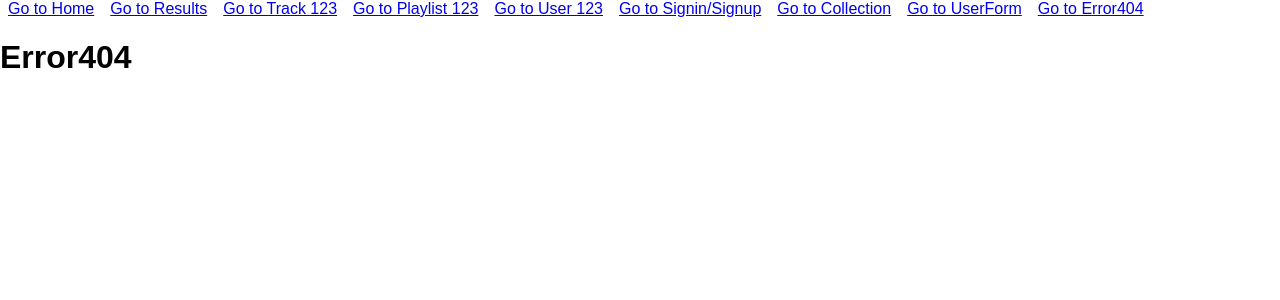
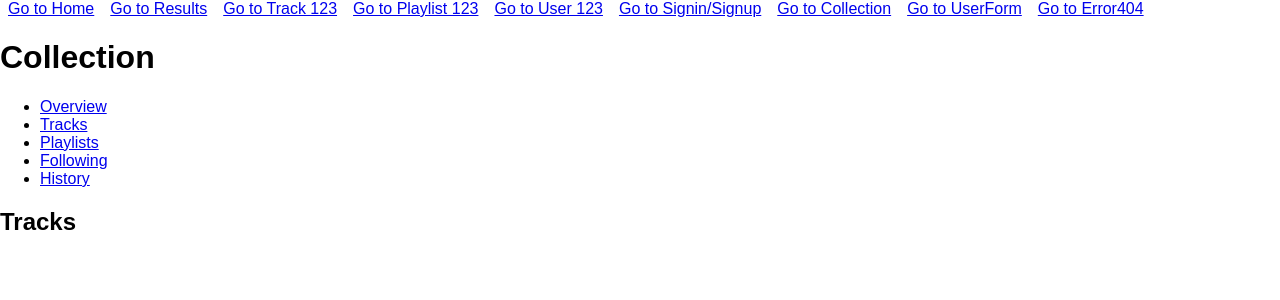
Before and after one commit to allen4dev/4_new_soundcloud, a React (Create React App) app: page /me/tracks in a window 1280 px wide. Shown: the top 300 px of the page. Built offline with nearby package versions, Linux system fonts and the light colour scheme.

Commit message:
[Add] Collection nested routes

```diff
--- /dev/null
+++ b/src/pages/Collection/containers/Following.jsx
@@ -0,0 +1,13 @@
+import React, { Component } from 'react';
+
+export class Following extends Component {
+  render() {
+    return (
+      <section className="Collection-following">
+        <h1>Following</h1>
+      </section>
+    );
+  }
+}
+
+export default Following;
--- /dev/null
+++ b/src/pages/Collection/containers/History.jsx
@@ -0,0 +1,13 @@
+import React, { Component } from 'react';
+
+export class History extends Component {
+  render() {
+    return (
+      <section className="Collection-history">
+        <h1>History</h1>
+      </section>
+    );
+  }
+}
+
+export default History;
--- /dev/null
+++ b/src/pages/Collection/containers/Overview.jsx
@@ -0,0 +1,13 @@
+import React, { Component } from 'react';
+
+export class Overview extends Component {
+  render() {
+    return (
+      <section className="Collection-overview">
+        <h1>Overview</h1>
+      </section>
+    );
+  }
+}
+
+export default Overview;
--- /dev/null
+++ b/src/pages/Collection/containers/Playlists.jsx
@@ -0,0 +1,13 @@
+import React, { Component } from 'react';
+
+export class Playlists extends Component {
+  render() {
+    return (
+      <section className="Collection-playlists">
+        <h1>Playlists</h1>
+      </section>
+    );
+  }
+}
+
+export default Playlists;
--- /dev/null
+++ b/src/pages/Collection/containers/Tracks.jsx
@@ -0,0 +1,13 @@
+import React, { Component } from 'react';
+
+export class Tracks extends Component {
+  render() {
+    return (
+      <section className="Collection-tracks">
+        <h1>Tracks</h1>
+      </section>
+    );
+  }
+}
+
+export default Tracks;
--- a/src/pages/Collection/index.jsx
+++ b/src/pages/Collection/index.jsx
@@ -1,12 +1,60 @@
 import React, { Component } from 'react';
+import { Route } from 'react-router-dom';
+
+import Overview from './containers/Overview';
+import Tracks from './containers/Tracks';
+import Playlists from './containers/Playlists';
+import Following from './containers/Following';
+import History from './containers/History';
+
+import Menu from './../../shared/Menu';
 
 import './index.css';
+
+const items = [
+  {
+    id: 'menu-collections-overview',
+    path: '/me',
+    text: 'Overview',
+    exact: true,
+  },
+  {
+    id: 'menu-collections-tracks',
+    path: '/me/tracks',
+    text: 'Tracks',
+  },
+  {
+    id: 'menu-collections-playlists',
+    path: '/me/playlists',
+    text: 'Playlists',
+  },
+  {
+    id: 'menu-collections-following',
+    path: '/me/following',
+    text: 'Following',
+  },
+  {
+    id: 'menu-collections-history',
+    path: '/me/history',
+    text: 'History',
+  },
+];
 
 export class Collection extends Component {
   render() {
     return (
       <div className="Collection">
         <h1>Collection</h1>
+
+        <Menu items={items} />
+
+        <div className="Collection-content">
+          <Route exact path="/me" component={Overview} />
+          <Route path="/me/tracks" component={Tracks} />
+          <Route path="/me/playlists" component={Playlists} />
+          <Route path="/me/following" component={Following} />
+          <Route path="/me/history" component={History} />
+        </div>
       </div>
     );
   }
--- a/src/pages/index.jsx
+++ b/src/pages/index.jsx
@@ -20,7 +20,7 @@ const Pages = () => {
       <Route path="/playlists/:id" component={PlaylistDetail} />
       <Route path="/users/:id" component={UserDetail} />
       <Route path="/join/:filter?" component={Join} />
-      <Route exact path="/me" component={Collection} />
+      <Route exact path="/me/:filter?" component={Collection} />
       <Route path="/me/edit" component={UserForm} />
       <Route component={Error404} />
     </Switch>
--- a/src/shared/Menu/index.jsx
+++ b/src/shared/Menu/index.jsx
@@ -10,6 +10,7 @@ const Menu = ({ items }) => {
       {items.map(item => (
         <li key={item.id} className="Menu-item">
           <NavLink
+            exact={item.exact || false}
             className="Menu-link"
             activeClassName="Menu-link--active"
             to={item.path}>
```
